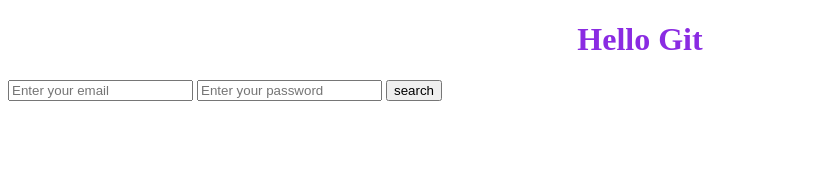
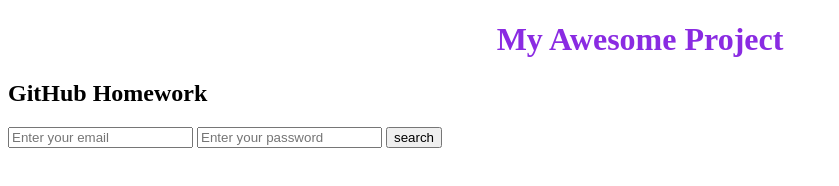
Before and after one commit to ChantellDavis/My-awesome-project, a plain HTML site: page index.html in a window 1280 px wide. Shown: the whole page, without its empty margins (0-839 px from the left). Drawn offline with Linux system fonts and the light colour scheme.

Commit message:
changed h1 and added h2 in index.HTML

```diff
--- a/index.html
+++ b/index.html
@@ -7,7 +7,8 @@
     <link rel="stylesheet" href="/src/style.css" />
   </head>
   <body>
-    <h1>Hello Git</h1>
+    <h1>My Awesome Project</h1>
+    <h2>GitHub Homework</h2>
     <form>
       <input type="email" placeholder="Enter your email" />
       <input type="password" placeholder="Enter your password" />
```
